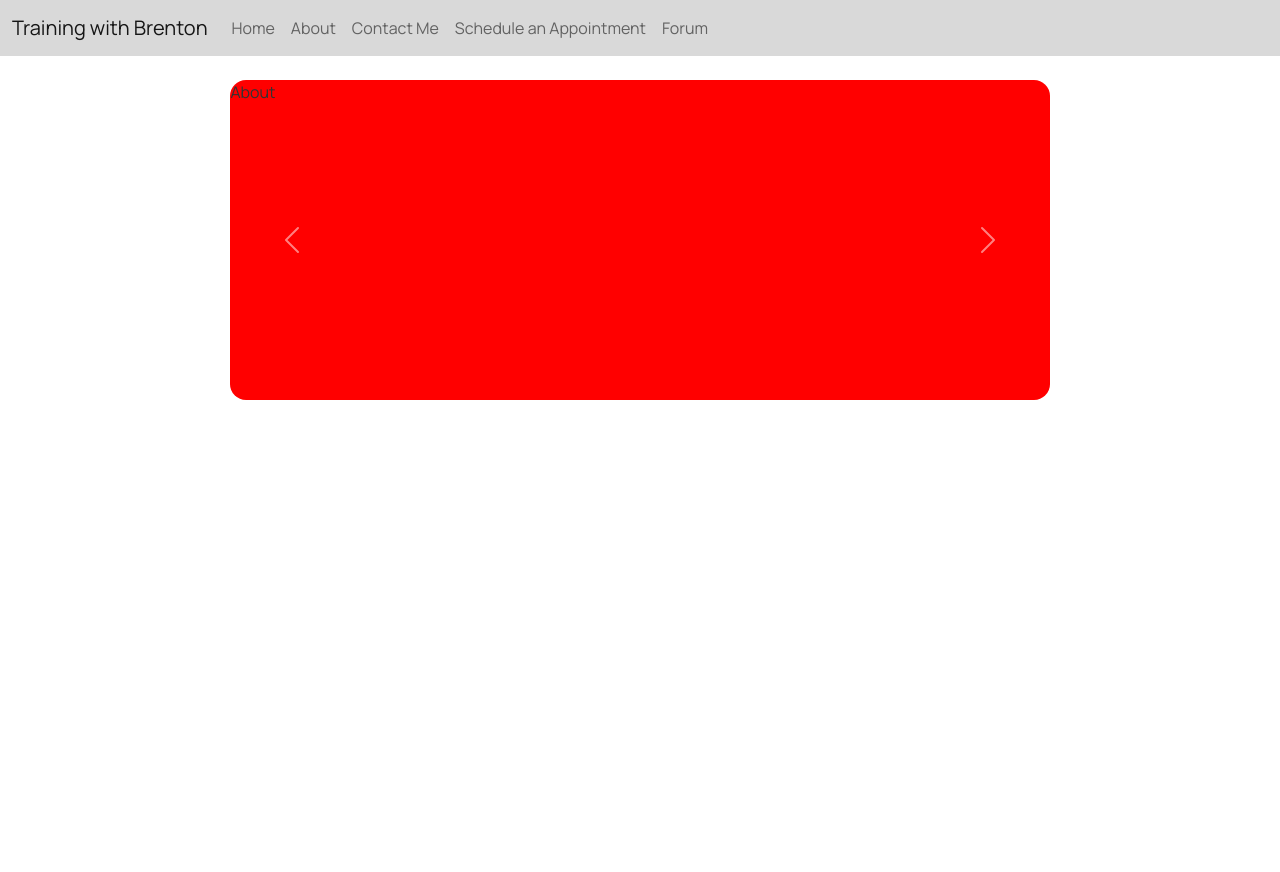
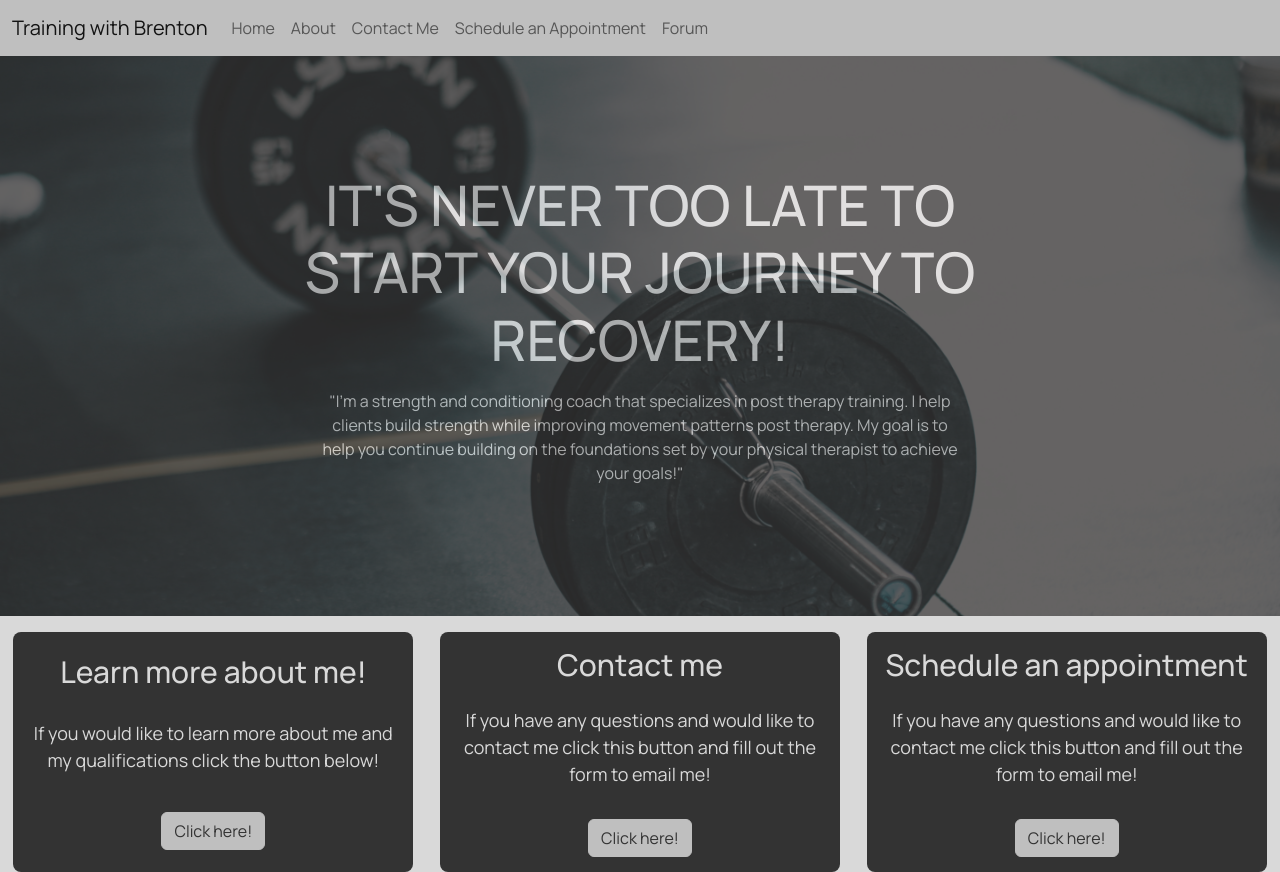
Before and after one commit to BalakayBishop/Capstone, a Flask app: page / in a window 1280 px wide. Before the commit the page ends 400 px from the top, so only its background shows below. Run offline with Flask 2, Linux system fonts and the light colour scheme.

Commit message:
Local: again, completely changed the look of the landing page and its styling

```diff
--- a/project/static/styles.css
+++ b/project/static/styles.css
@@ -11,59 +11,115 @@
 
 }
 
+html, body {
+	background-color: #d9d9d9;
+}
+
 /* ------------------------------------NAV BAR------------------------------------------ */
 
 .navbar {
-	background-color: #d9d9d9;
+	background-color: #bfbfbf;
 }
 
 /* ------------------------------------HOME PAGE CONTENT------------------------------------------ */
 #index-container {
+	background-color: #d9d9d9;
+}
+
+#content-header {
+	width: 100%;
+	height: 560px;
+	background-image: url("eduardo-cano-photo-co-gP9rAnGJBRo-unsplash.jpg");
+	background-repeat: no-repeat;
+	background-size: cover;
+}
+
+#content-header-cover {
+	width: 100%;
+	height: 100%;
+	background-color: #333333;
+	opacity: .75;
+	display: flex;
+    justify-content: center;
+    align-items: center;
+}
+
+#content-header-info {
+	width: 60%;
+    border-radius: 8px;
+    display: flex;
+    flex-direction: column;
+    justify-content: center;
+    align-items: center;
+    opacity: 1;
+	gap: 8px;
+}
+
+#content-header-info > h1 {
+	font-size: 56px;
+	color: #d9d9d9;
+	text-align: center;
+	opacity: 1;
+}
+
+#content-header-info > p {
+	font-size: 16px;
+	color: #d9d9d9;
+	text-align: center;
+	opacity: 1;
+	width: 640px;
+}
+
+#cards {
+	display: flex;
+    flex-direction: row;
+    flex-wrap: wrap;
+    justify-content: space-around;
+    align-items: center;
+    margin-top: 16px;
+    align-content: center;
+}
+
+.content-card {
+	height: 240px;
+	background-color: #333333;
+	width: 400px;
+	display: flex;
+	align-items: center;
+    justify-content: space-evenly;
+	gap: 8px;
+    flex-direction: column;
+	padding: 8px;
+	border-radius: 8px;
+}
+
+.content-card > h2 {
+	color: #d9d9d9;
+	text-align: center;
+	font-size: 30px;
+}
+
+.content-card > p {
+	color: #d9d9d9;
+	text-align: center;
+	font-size: 18px;
+}
+
+#content-about {
 
 }
 
-.carousel-item {
-  -webkit-transition: -webkit-transform 1.5s ease, opacity 1.5s ease;
-  transition: transform 1.5s ease, opacity 1.5s ease;
+#content-contact {
+
 }
 
-@media (prefers-reduced-motion: reduce) {
-	.carousel-item {
-		transition: 1.5s!important;
-	}
+#content-appointment {
+
 }
 
-#carouselInterval {
-	height: 320px;
-	width: 64%;
-	margin: 24px auto;
-	border-radius: 16px;
+.button {
+	background-color: #bfbfbf!important;
+	border-color: #bfbfbf!important;
+	color: #333333!important;
+
 }
-
-.carousel-inner {
-	height: 100%;
-}
-
-#carousel-about {
-	background-color: red;
-	border-radius: 16px;
-	height: 100%;
-}
-
-#carousel-contact {
-	background-color: blue;
-	border-radius: 16px;
-	height: 100%;
-}
-
-#carousel-appointment {
-	background-color: green;
-	border-radius: 16px;
-	height: 100%;
-}
-
-#carousel-forum{
-	background-color: mediumpurple;
-	border-radius: 16px;
-	height: 100%;
-}
--- a/project/templates/index.html
+++ b/project/templates/index.html
@@ -28,7 +28,6 @@
 	</head>
 
 	<body>
-
 		<nav class="navbar navbar-expand-lg bg-body-tertiary">
 			<div class="container-fluid">
 				<a class="navbar-brand" href="{{ url_for('core.index') }}">Training with Brenton</a>
@@ -62,34 +61,44 @@
 			</div>
 		</nav>
 		<div id="index-container">
-			<div id="carouselInterval" class="carousel slide" data-bs-ride="carousel">
-				<div class="carousel-inner">
-					<div id="carousel-about" class="carousel-item active" data-bs-interval="5000">
-						About
-					</div>
-					<div id="carousel-contact" class="carousel-item" data-bs-interval="5000">
-						Contact Me
-					</div>
-					<div id="carousel-appointment" class="carousel-item" data-bs-interval="5000">
-						Schedule an Appointment
-					</div>
-					<div id="carousel-forum" class="carousel-item">
-						Forum
+			<div id="content-header">
+				<div id="content-header-cover">
+					<div id="content-header-info">
+						<h1>IT'S NEVER TOO LATE TO START YOUR JOURNEY TO RECOVERY!</h1>
+						<p>
+							"I’m a strength and conditioning coach that specializes in post therapy training.
+							I help clients build strength while improving movement patterns post therapy.
+							My goal is to help you continue building on the foundations set by your physical therapist
+							to achieve your goals!"
+						</p>
 					</div>
 				</div>
+			</div>
+			<div id="cards">
+				<div id="content-about" class="content-card">
+					<h2>Learn more about me!</h2>
+					<p>If you would like to learn more about me and my qualifications click the button below!</p>
+					<button type="button" class="btn btn-primary button">Click here!</button>
+				</div>
 
-				<button class="carousel-control-prev" type="button" data-bs-target="#carouselExampleInterval" data-bs-slide="prev">
-					<span class="carousel-control-prev-icon" aria-hidden="true"></span>
-					<span class="visually-hidden">Previous</span>
-				</button>
+				<div id="content-contact" class="content-card">
+					<h2>Contact me</h2>
+					<p>
+						If you have any questions and would like to contact me click this button and fill out the
+						form to email me!
+					</p>
+					<button type="button" class="btn btn-primary button">Click here!</button>
+				</div>
 
-				<button class="carousel-control-next" type="button" data-bs-target="#carouselExampleInterval" data-bs-slide="next">
-					<span class="carousel-control-next-icon" aria-hidden="true"></span>
-					<span class="visually-hidden">Next</span>
-				</button>
+				<div id="content-appointment" class="content-card">
+					<h2>Schedule an appointment</h2>
+					<p>
+						If you have any questions and would like to contact me click this button and fill out the
+						form to email me!
+					</p>
+					<button type="button" class="btn btn-primary button">Click here!</button>
 				</div>
 			</div>
-
 		</div>
 
 	</body>
```
Lines whose indentation alone changed are shown as unchanged.
